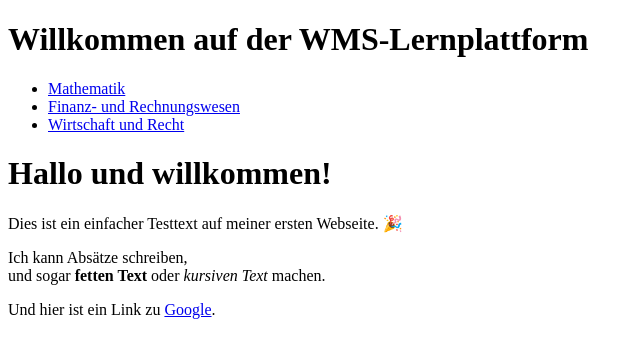
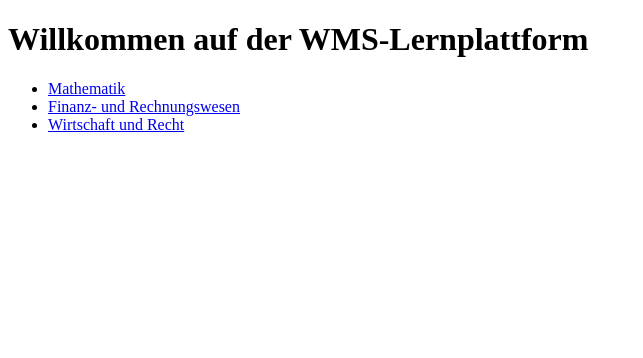
Before and after one commit to MeeCoon/wms-lernplattform, a plain HTML site: page index.html in a window 1280 px wide. Shown: the whole page, without its empty margins (0-643 px from the left). Drawn offline with Linux system fonts and the light colour scheme.

Commit message:
Update index.html

```diff
--- a/index.html
+++ b/index.html
@@ -11,13 +11,5 @@
     <li><a href="frw.html">Finanz- und Rechnungswesen</a></li>
     <li><a href="wur.html">Wirtschaft und Recht</a></li>
   </ul>
-  <h1>Hallo und willkommen!</h1>
-
-  <p>Dies ist ein einfacher Testtext auf meiner ersten Webseite. 🎉</p>
-
-  <p>Ich kann Absätze schreiben,<br>
-  und sogar <strong>fetten Text</strong> oder <em>kursiven Text</em> machen.</p>
-
-  <p>Und hier ist ein Link zu <a href="https://www.google.com">Google</a>.</p>
 </body>
 </html>
```
